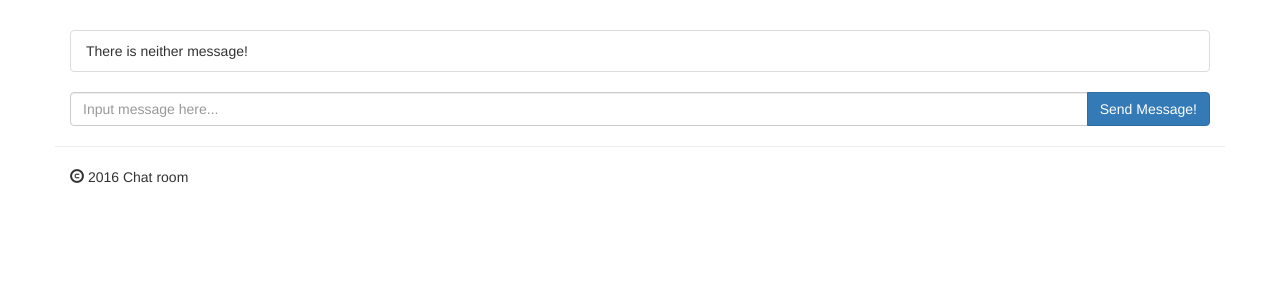
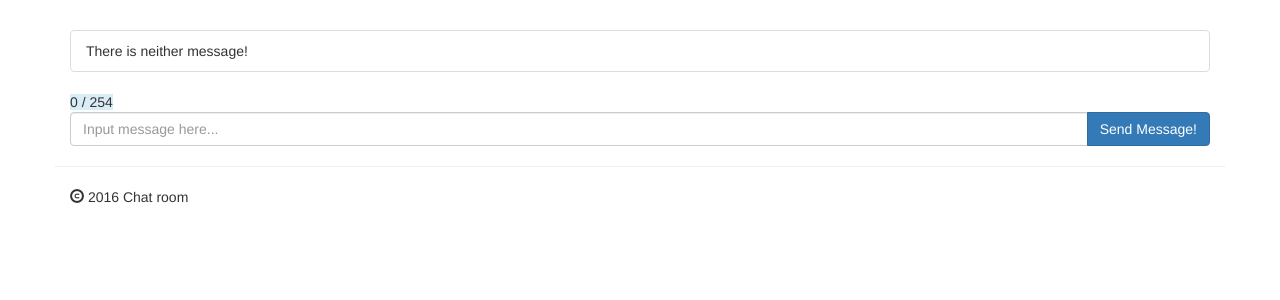
Before and after one commit to grydinywka/chatproj, a Django app: page /chat/ in a window 1280 px wide. Shown: the part 51-351 px from the top of the page. Run offline with Django 3.2, Linux system fonts and the light colour scheme; the visitor is signed in with stand-in values (Sample User, id 1); data that the repository does not hold is empty; some libraries are stand-ins or nearby versions.

Commit message:
add counter of inputed char

```diff
--- a/chatapp/templates/chat.html
+++ b/chatapp/templates/chat.html
@@ -22,8 +22,10 @@
 
     <div>
         <span id="notice-error" class="help-block"></span>
+        <div id="counter" ><span class="bg-info"><span>0</span> / 254</span></div>
         <div class="input-group">
-            <input type="text" name="content" id="content" class="form-control" placeholder="Input message here...">
+            <input type="text" name="content" id="content" class="form-control" placeholder="Input message here..."
+                   maxlength="254">
             <span class="input-group-btn">
                 <button class="btn btn-primary" type="submit" id="add_notice" name="add_notice">Send Message!</button>
             </span>
--- a/static/css/main.css
+++ b/static/css/main.css
@@ -11,3 +11,7 @@
 #footer {
     margin-bottom: 10px;
 }
+
+#content {
+    white-space: pre-wrap;
+}
--- a/static/js/chat.js
+++ b/static/js/chat.js
@@ -42,7 +42,9 @@ function appendNotice() {
                     );
 //                    getNotices();
                 }
+
                 scrollToBottom();
+                $('#counter span span').text($('#content').val().length);
             },
             'error': function() {
                 alert('Error on server');
@@ -68,9 +70,16 @@ function getNotices() {
 //    scrollToBottom();
 }
 
+function counter() {
+//    $('#counter span span').text($('#content').val().length);
+    $('#content').keyup(function() {
+        $('#counter span span').text($(this).val().length);
+    });
+}
+
 $(document).ready(function() {
     scrollToBottom();
     appendNotice();
     setInterval(getNotices, 1000);
-
+    counter();
 });
```
